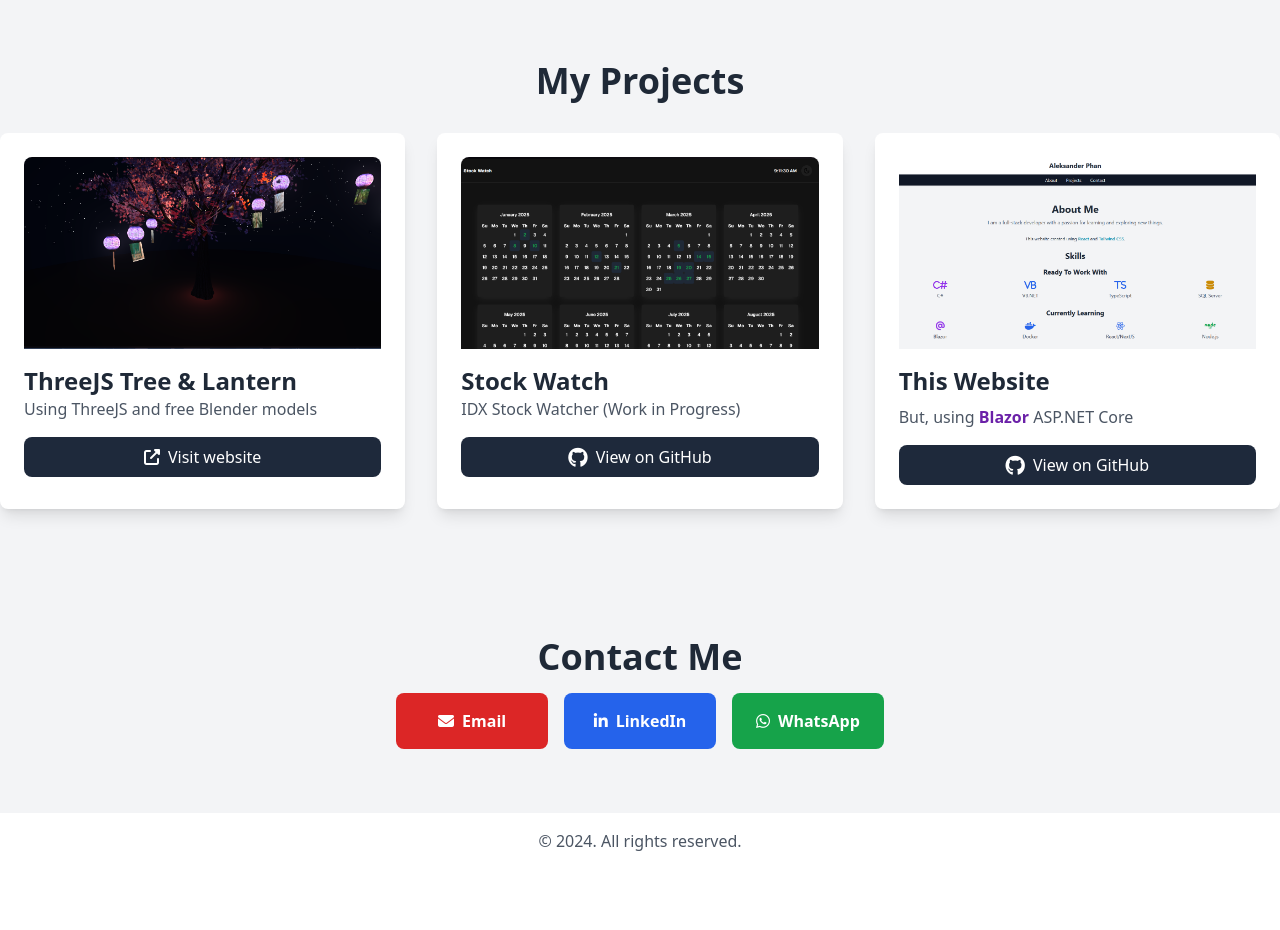
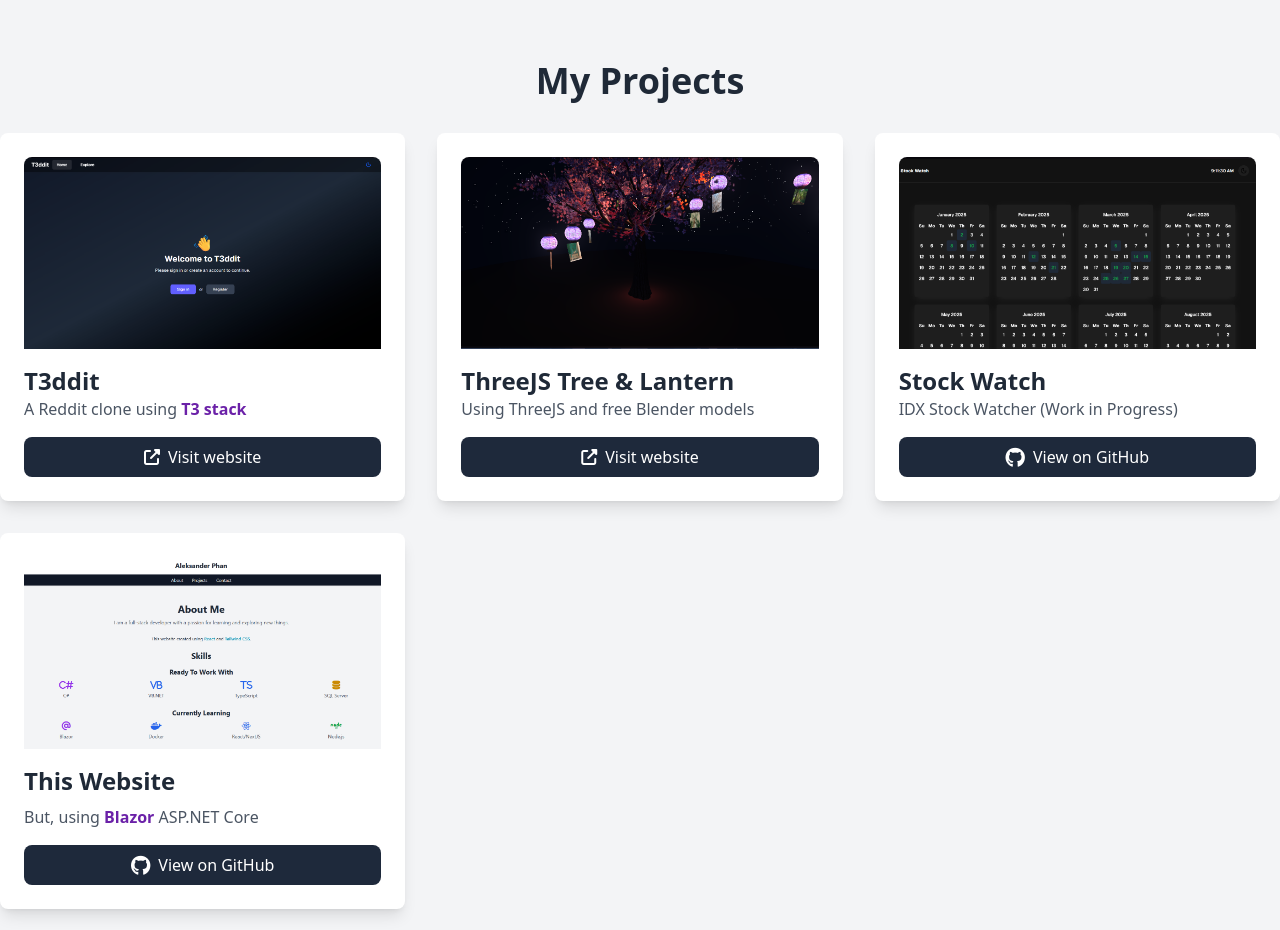
Before and after one commit to aleksanderphan/aleksanderphan.github.io, a React (Vite) app: page / in a window 1280 px wide. Shown: the part 940-1870 px from the top of the page. Before the commit the page ends 1809 px from the top, so only its background shows below. Built offline with nearby package versions, Linux system fonts and the light colour scheme.

Commit message:
new project

```diff
--- a/src/pages/Home.jsx
+++ b/src/pages/Home.jsx
@@ -161,6 +161,41 @@ function Home() {
         <div className='grid grid-cols-1 md:grid-cols-2 lg:grid-cols-3 gap-8'>
           <div className='bg-white p-6 rounded-lg shadow-lg'>
             <img
+              src='t3ddit.png'
+              alt='Project Image'
+              className='w-full h-48 object-cover mb-4 rounded-t-lg'
+            />
+            <a
+              href='https://t3ddit.vercel.app/'
+              target='_blank'
+              rel='noopener noreferrer'
+              className='text-2xl font-bold mb-2 hover:underline'
+            >
+              T3ddit
+            </a>
+            <p className='text-gray-600 mb-4'>
+              A Reddit clone using{' '}
+              <a
+                className='hover:underline hover:cursor-pointer text-purple-800 font-semibold'
+                target='_blank'
+                rel='noopener noreferrer'
+                href='https://create.t3.gg/'
+              >
+                T3 stack
+              </a>
+            </p>
+            <a
+              href='https://t3ddit.vercel.app/'
+              target='_blank'
+              rel='noopener noreferrer'
+              className='block bg-slate-800 hover:bg-slate-900 text-white py-2 px-4 rounded-lg transition duration-300 text-center'
+            >
+              <i class='fa-solid fa-up-right-from-square mr-2'></i>
+              Visit website
+            </a>
+          </div>
+          <div className='bg-white p-6 rounded-lg shadow-lg'>
+            <img
               src='lantern.png'
               alt='Project Image'
               className='w-full h-48 object-cover mb-4 rounded-t-lg'
```
Also changed, not shown: public/t3ddit.png (added).
